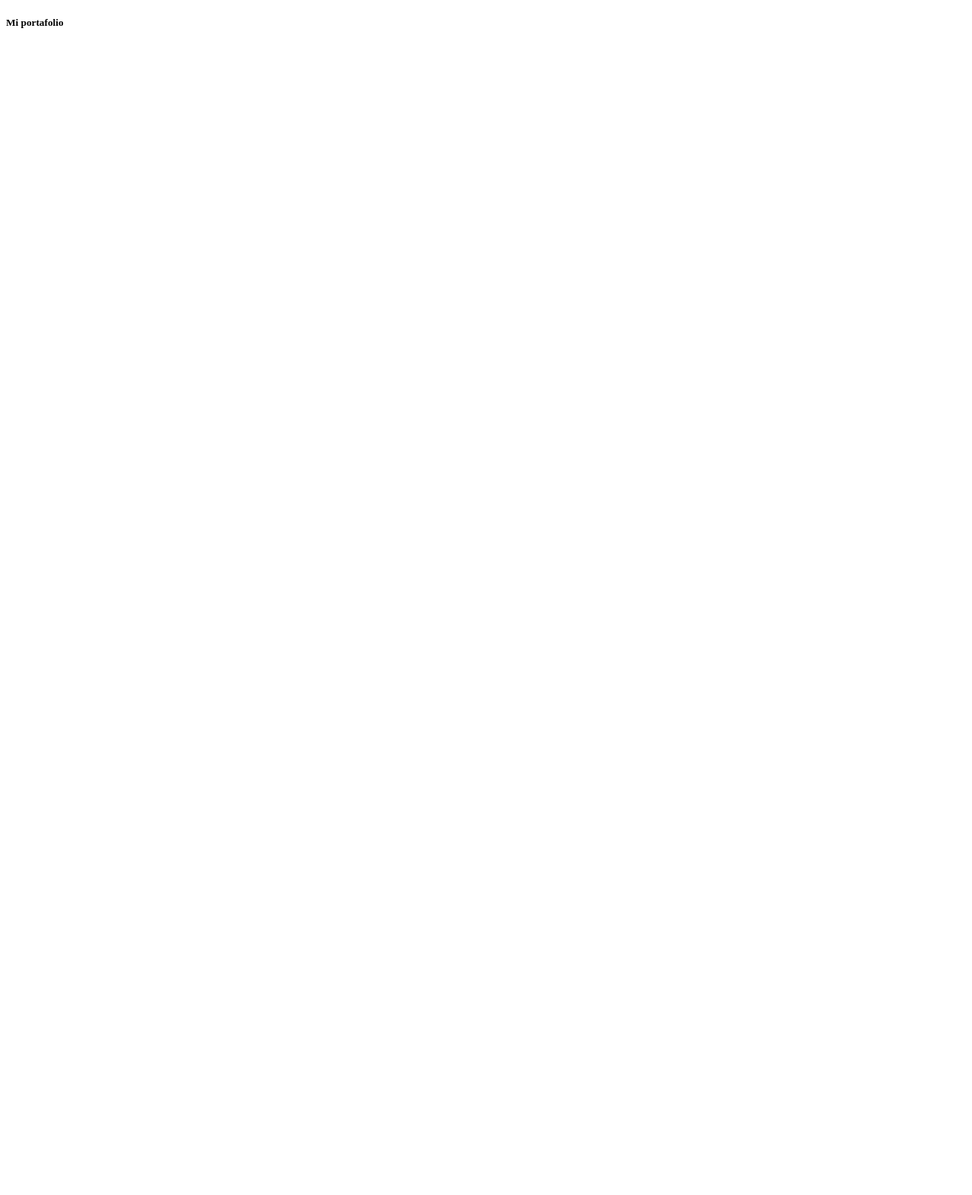
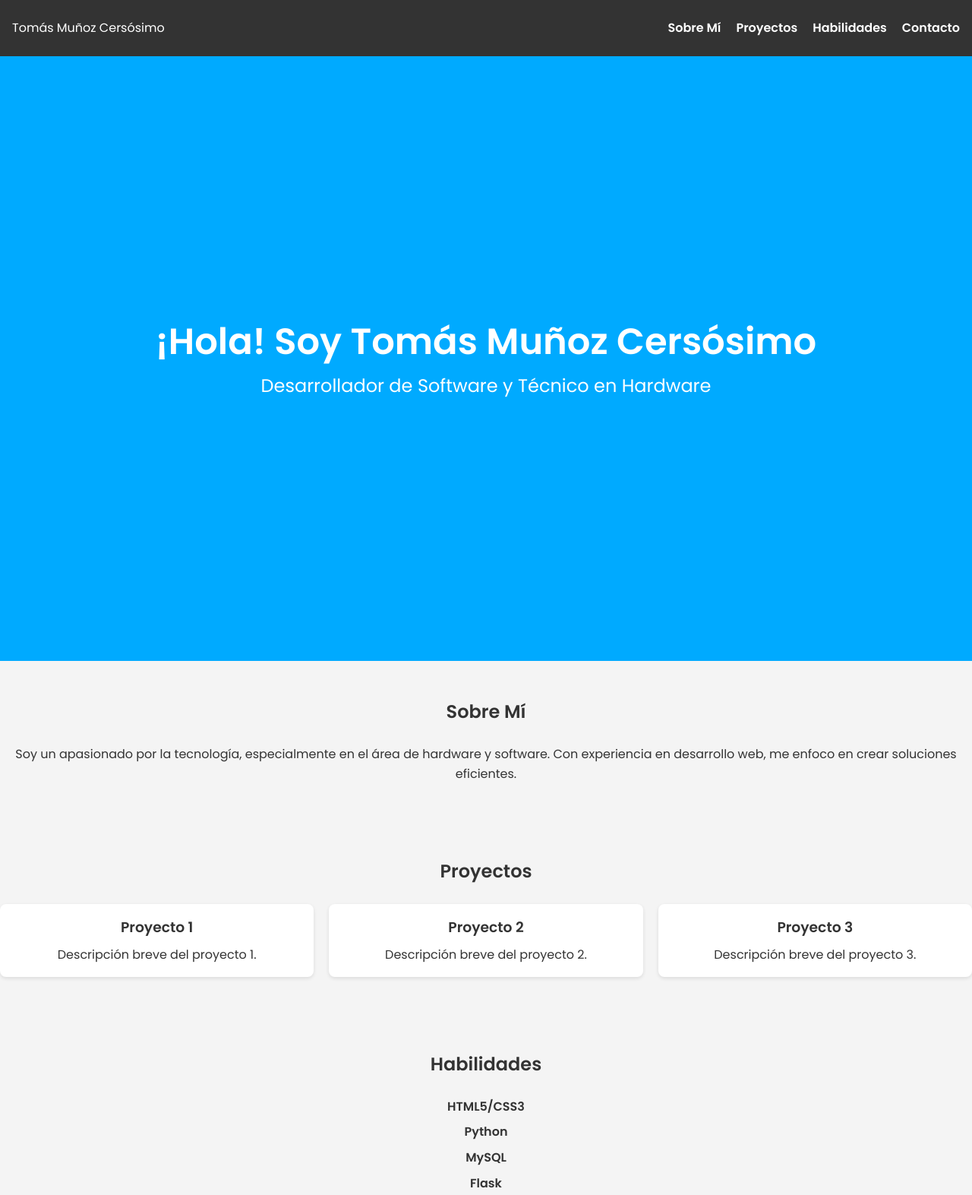
Before and after one commit to tommycmr/Portafolio, a plain HTML site: page index.html in a window 1280 px wide. Shown: the top 1573 px of the page at 76% size. Before the commit the page ends 800 px from the top, so only its background shows below. Drawn offline with Linux system fonts and the light colour scheme.

Commit message:
Portafolio

```diff
--- a/index.html
+++ b/index.html
@@ -1,11 +1,79 @@
 <!DOCTYPE html>
-<html lang="en">
+<html lang="es">
 <head>
     <meta charset="UTF-8">
     <meta name="viewport" content="width=device-width, initial-scale=1.0">
-    <title>Document</title>
+    <meta http-equiv="X-UA-Compatible" content="IE=edge">
+    <title>Portafolio - Tomás Muñoz Cersósimo</title>
+    <link rel="stylesheet" href="style.css">
+    <link href="https://fonts.googleapis.com/css2?family=Poppins:wght@400;600&display=swap" rel="stylesheet">
 </head>
 <body>
-    <h5>Mi portafolio</h5>
+    <!-- Header -->
+    <header>
+        <nav>
+            <div class="logo">Tomás Muñoz Cersósimo</div>
+            <ul>
+                <li><a href="#about">Sobre Mí</a></li>
+                <li><a href="#projects">Proyectos</a></li>
+                <li><a href="#skills">Habilidades</a></li>
+                <li><a href="#contact">Contacto</a></li>
+            </ul>
+        </nav>
+    </header>
+
+    <!-- Hero Section -->
+    <section class="hero">
+        <h1>¡Hola! Soy Tomás Muñoz Cersósimo</h1>
+        <p>Desarrollador de Software y Técnico en Hardware</p>
+    </section>
+
+    <!-- About Section -->
+    <section id="about">
+        <h2>Sobre Mí</h2>
+        <p>Soy un apasionado por la tecnología, especialmente en el área de hardware y software. Con experiencia en desarrollo web, me enfoco en crear soluciones eficientes.</p>
+    </section>
+
+    <!-- Projects Section -->
+    <section id="projects">
+        <h2>Proyectos</h2>
+        <div class="project-grid">
+            <div class="project">
+                <h3>Proyecto 1</h3>
+                <p>Descripción breve del proyecto 1.</p>
+            </div>
+            <div class="project">
+                <h3>Proyecto 2</h3>
+                <p>Descripción breve del proyecto 2.</p>
+            </div>
+            <div class="project">
+                <h3>Proyecto 3</h3>
+                <p>Descripción breve del proyecto 3.</p>
+            </div>
+        </div>
+    </section>
+
+    <!-- Skills Section -->
+    <section id="skills">
+        <h2>Habilidades</h2>
+        <ul>
+            <li>HTML5/CSS3</li>
+            <li>Python</li>
+            <li>MySQL</li>
+            <li>Flask</li>
+            <li>Hardware</li>
+        </ul>
+    </section>
+
+    <!-- Contact Section -->
+    <section id="contact">
+        <h2>Contacto</h2>
+        <p>Puedes contactarme en <a href="mailto:tomas@example.com">tomas@example.com</a></p>
+    </section>
+
+    <!-- Footer -->
+    <footer>
+        <p>&copy; 2024 Tomás Muñoz Cersósimo. Todos los derechos reservados.</p>
+    </footer>
 </body>
 </html>
--- /dev/null
+++ b/style.css
@@ -0,0 +1,115 @@
+/* General */
+* {
+    margin: 0;
+    padding: 0;
+    box-sizing: border-box;
+}
+body {
+    font-family: 'Poppins', sans-serif;
+    line-height: 1.6;
+    color: #333;
+    background-color: #f4f4f4;
+    padding-top: 70px; /* Espacio para la barra de navegación fija */
+}
+
+/* Navegación */
+header {
+    background: #333;
+    color: #fff;
+    position: fixed;
+    width: 100%;
+    top: 0;
+    left: 0;
+    z-index: 1000;
+}
+nav {
+    display: flex;
+    justify-content: space-between;
+    align-items: center;
+    padding: 1rem;
+}
+nav ul {
+    list-style: none;
+    display: flex;
+}
+nav ul li {
+    margin-left: 20px;
+}
+nav ul li a {
+    color: #fff;
+    text-decoration: none;
+    font-weight: 600;
+}
+nav ul li a:hover {
+    color: #00aaff;
+}
+
+/* Hero Section */
+.hero {
+    height: 100vh;
+    background: #00aaff;
+    color: #fff;
+    display: flex;
+    flex-direction: column;
+    justify-content: center;
+    align-items: center;
+    text-align: center;
+}
+.hero h1 {
+    font-size: 3rem;
+}
+.hero p {
+    font-size: 1.5rem;
+}
+
+/* About Section */
+#about, #projects, #skills, #contact {
+    padding: 3rem 0;
+    text-align: center;
+}
+#about h2, #projects h2, #skills h2, #contact h2 {
+    margin-bottom: 1.5rem;
+}
+
+/* Projects */
+.project-grid {
+    display: grid;
+    grid-template-columns: repeat(auto-fit, minmax(250px, 1fr));
+    gap: 20px;
+}
+.project {
+    background: #fff;
+    padding: 1rem;
+    border-radius: 8px;
+    box-shadow: 0 2px 5px rgba(0, 0, 0, 0.1);
+}
+.project h3 {
+    margin-bottom: 0.5rem;
+}
+
+/* Skills */
+ul {
+    list-style: none;
+    padding: 0;
+}
+ul li {
+    margin: 0.5rem 0;
+    font-weight: bold;
+}
+
+/* Contact */
+#contact p a {
+    color: #00aaff;
+    text-decoration: none;
+}
+#contact p a:hover {
+    text-decoration: underline;
+}
+
+/* Footer */
+footer {
+    background: #333;
+    color: #fff;
+    text-align: center;
+    padding: 1rem 0;
+}
```
